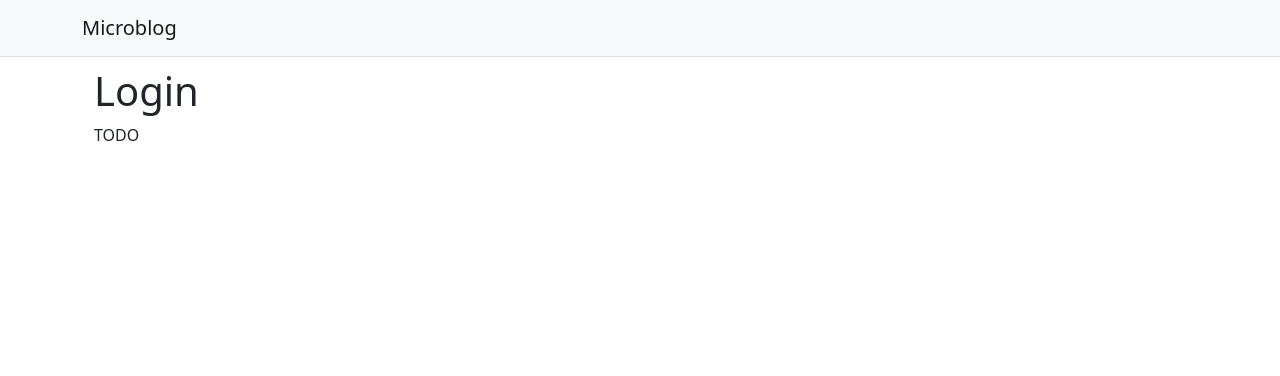
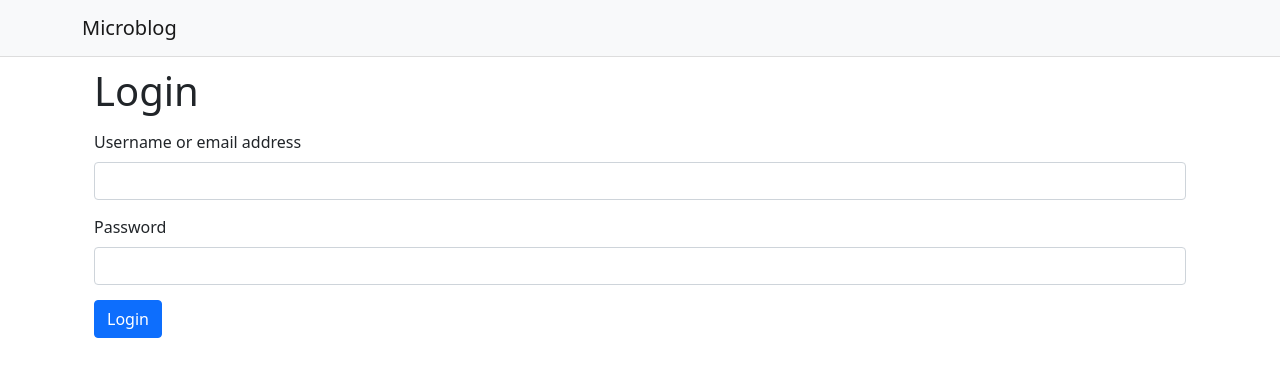
Before and after one commit to jonny-rose/react-microblog, a React (Create React App) app: page /login in a window 1280 px wide. Shown: the top 376 px of the page. Built offline with nearby package versions, Linux system fonts and the light colour scheme.

Commit message:
added api

```diff
--- /dev/null
+++ b/src/Components/InputField.js
@@ -0,0 +1,11 @@
+import Form from 'react-bootstrap/Form';
+
+export default function InputField({ name, label, type, placeholder, error, fieldRef }) {
+    return(
+        <Form.Group controlId={name} className='InputField'>
+            {label && <Form.Label>{label}</Form.Label>}
+            <Form.Control type={type || 'text'} placeholder={placeholder} ref={fieldRef}></Form.Control>
+            <Form.Text className='text-danger'>{error}</Form.Text>
+        </Form.Group>
+    );
+}
--- a/src/index.css
+++ b/src/index.css
@@ -63,3 +63,8 @@
   margin-bottom: 10px;
   text-align: right;
 }
+
+.InputField {
+  margin-top: 15px;
+  margin-bottom: 15px;
+}
--- a/src/pages/LoginPage.js
+++ b/src/pages/LoginPage.js
@@ -1,10 +1,25 @@
+import { useState } from 'react';
 import Body from "../Components/Body";
+import Form from "react-bootstrap/Form";
+import InputField from "../Components/InputField";
+import Button from "react-bootstrap/Button";
 
 export default function LoginPage() {
+    const [formErrors, setFormErrors] = useState({});
+
+    const onSubmit = (ev) => {
+        ev.preventDefault();
+        console.log('handle form here');
+    };
+
     return(
         <Body>
             <h1>Login</h1>
-            <p>TODO</p>
+            <Form onSubmit={onSubmit}>
+                <InputField name='username' label='Username or email address' error={formErrors.username} />
+                <InputField name='password' label='Password' type='password' error={formErrors.password} />
+                <Button variant='primary' type='submit'>Login</Button>
+            </Form>
         </Body>
-    )
+    );
 }
```
